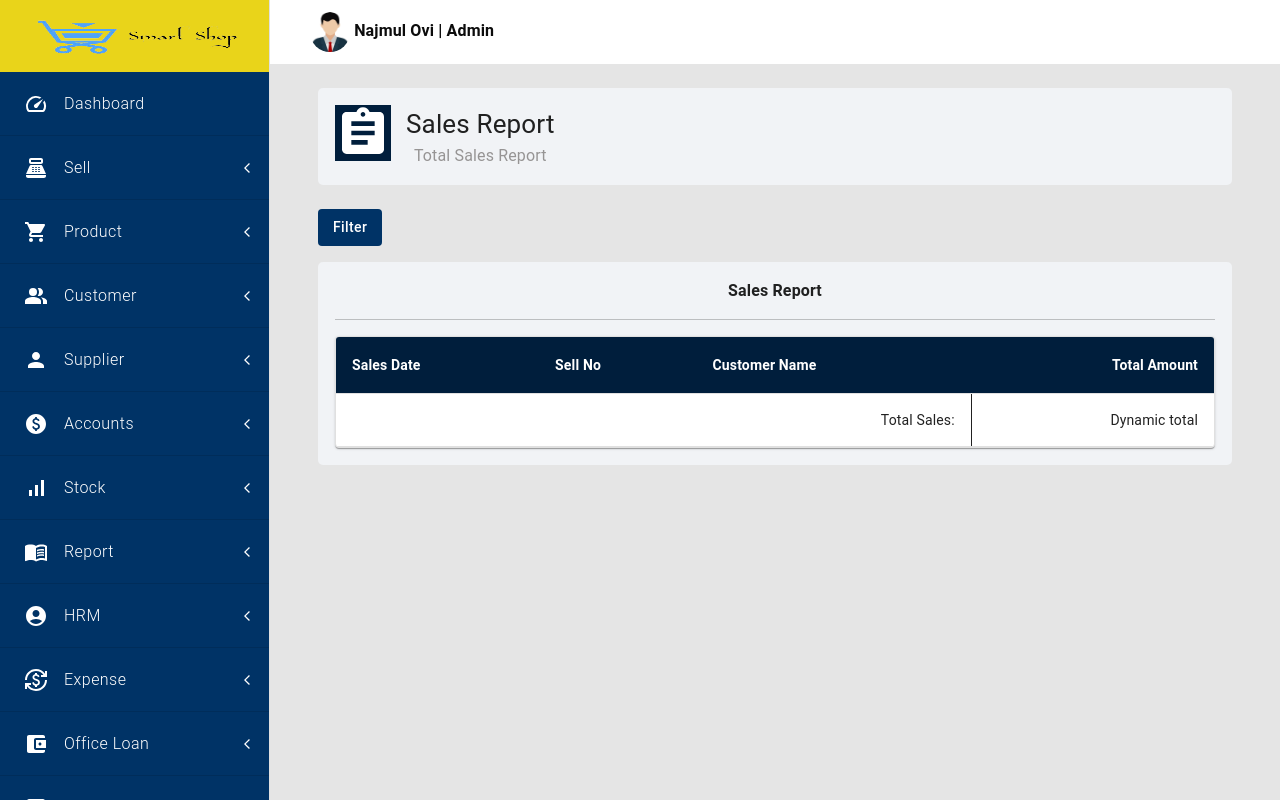
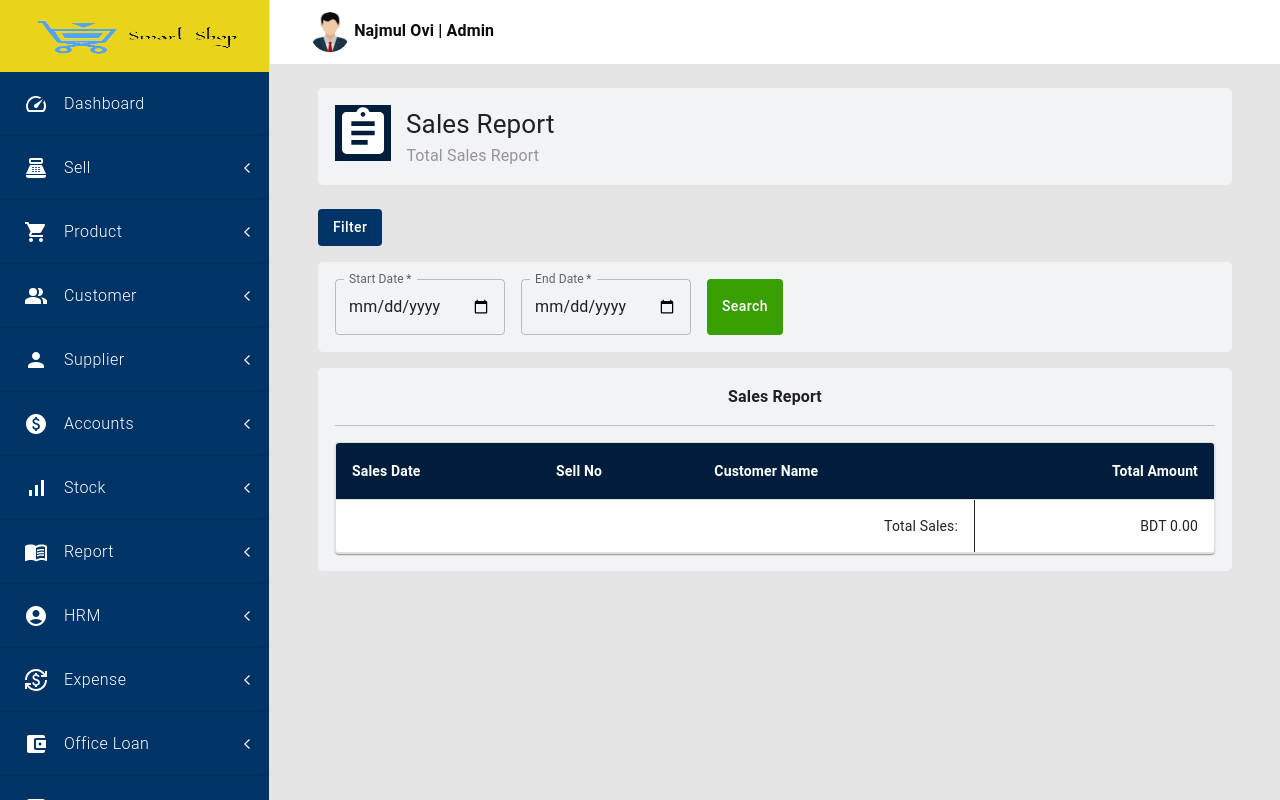
Before and after one commit to imRHB/smart-shop-client, a React (Create React App) app: page /dashboard/sales-report in a window 1280 px wide. Both pictures are taken after a click on the button "Filter". Shown: the top 800 px of the page. Built offline with nearby package versions, Linux system fonts and the light colour scheme; no server answers.

Commit message:
filter button customize

```diff
--- a/src/pages/Dashboard/Report/ProductSalesReport/ProductSalesReport.js
+++ b/src/pages/Dashboard/Report/ProductSalesReport/ProductSalesReport.js
@@ -8,7 +8,7 @@ import TableHead from "@mui/material/TableHead";
 import TableRow from "@mui/material/TableRow";
 import Typography from "@mui/material/Typography";
 import Paper from "@mui/material/Paper";
-import { Container } from "@mui/material";
+import { Button, Collapse, Container, TextField } from "@mui/material";
 import AssignmentIcon from "@mui/icons-material/Assignment";
 import products from "../../../../assets/data/products.json";
 import styles from "./ProductSalesReport.module.css";
@@ -35,6 +35,8 @@ function Row(props) {
 }
 
 const ProductSalesReport = () => {
+  const [open, setOpen] = React.useState(false);
+
   return (
     <Container sx={{ width: "100%", mb: 5 }}>
       <Box className={`${styles.topContainer}`} sx={{ display: "flex", my: 3 }}>
@@ -44,8 +46,37 @@ const ProductSalesReport = () => {
         <Typography>
           <span style={{ fontSize: "26px" }}>Sales Report (Product Wise)</span>{" "}
           <br />{" "}
-          <span style={{ color: "#969494" }}>Sales Report (Product Wise)</span>
+          <span style={{ color: "#969494", marginLeft: "-120px" }}>Sales Report (Product Wise)</span>
         </Typography>
+      </Box>
+      <Box sx={{ textAlign: "left", mb: 1 }}>
+        <Button className={`${styles.filterBtn}`} onClick={() => setOpen(!open)}>
+          Filter
+        </Button>
+        <Collapse
+          in={open}
+          sx={{ mt: 2, mb: 2 }}
+          timeout="auto"
+          unmountOnExit
+          className={`${styles.tableContainer}`}
+        >
+          <form >
+
+            <TextField id="date" label="Start Date" type="date" sx={{ mr: 2 }}
+              InputLabelProps={{
+                shrink: true,
+              }}
+              required
+            />
+            <TextField id="date" label="End Date" type="date" sx={{ mr: 2 }}
+              InputLabelProps={{
+                shrink: true,
+              }}
+              required
+            />
+            <Button className={`${styles.searchBtn}`} type='submit'>Search</Button>
+          </form>
+        </Collapse>
       </Box>
       <Box className={`${styles.tableContainer}`}>
         <Typography sx={{ fontWeight: "bold" }}>
--- a/src/pages/Dashboard/Report/ProductSalesReport/ProductSalesReport.module.css
+++ b/src/pages/Dashboard/Report/ProductSalesReport/ProductSalesReport.module.css
@@ -46,3 +46,23 @@
     padding: 17px;
     border-radius: 5px;
   }
+  .filterBtn {
+    background-color: #003366 !important;
+    color: #fff !important;
+    text-transform: capitalize !important;
+    padding-left: 15px !important;
+    padding-right: 15px !important;
+    margin-right: 5px !important;
+  }
+  .searchBtn {
+    height: 56px;
+    font-size: 15px;
+    font-weight: bold;
+    background-color: #37a000 !important;
+    color: #fff !important;
+    text-transform: capitalize !important;
+    padding-left: 15px !important;
+    padding-right: 15px !important;
+    margin-right: 5px !important;
+
+  }
--- a/src/pages/Dashboard/Report/PurchaseReport/PurchaseReport.js
+++ b/src/pages/Dashboard/Report/PurchaseReport/PurchaseReport.js
@@ -53,7 +53,7 @@ const PurchaseReport = () => {
           </form>
         </Collapse>
       </Box>
-      {/* <Button className={`${styles.filterBtn}`}>Filter</Button> */}
+
       <Box className={`${styles.tableContainer}`} sx={{ mt: 2 }}>
         <Typography sx={{ fontWeight: "bold" }}>Purchase Report</Typography>
         <hr />
--- a/src/pages/Dashboard/Report/SalesReport/SalesReport.js
+++ b/src/pages/Dashboard/Report/SalesReport/SalesReport.js
@@ -8,10 +8,11 @@ import TableHead from "@mui/material/TableHead";
 import TableRow from "@mui/material/TableRow";
 import Typography from "@mui/material/Typography";
 import Paper from "@mui/material/Paper";
-import { Button, Container } from "@mui/material";
+import { Button, Collapse, Container, TextField } from "@mui/material";
 import AssignmentIcon from "@mui/icons-material/Assignment";
 import styles from "./SalesReport.module.css";
 const SalesReport = () => {
+  const [open, setOpen] = React.useState(false);
   return (
     <Container sx={{ width: "100%", mb: 5 }}>
       <Box className={`${styles.topContainer}`} sx={{ display: "flex", my: 3 }}>
@@ -20,10 +21,38 @@ const SalesReport = () => {
         </Typography>
         <Typography>
           <span style={{ fontSize: "26px" }}>Sales Report</span> <br />{" "}
-          <span style={{ color: "#969494" }}>Total Sales Report</span>
+          <span style={{ color: "#969494", marginLeft: "-15px" }}>Total Sales Report</span>
         </Typography>
       </Box>
-      <Button className={`${styles.filterBtn}`}>Filter</Button>
+      <Box sx={{ textAlign: "left", mb: 1 }}>
+        <Button className={`${styles.filterBtn}`} onClick={() => setOpen(!open)}>
+          Filter
+        </Button>
+        <Collapse
+          in={open}
+          sx={{ mt: 2, mb: 2 }}
+          timeout="auto"
+          unmountOnExit
+          className={`${styles.tableContainer}`}
+        >
+          <form >
+
+            <TextField id="date" label="Start Date" type="date" sx={{ mr: 2 }}
+              InputLabelProps={{
+                shrink: true,
+              }}
+              required
+            />
+            <TextField id="date" label="End Date" type="date" sx={{ mr: 2 }}
+              InputLabelProps={{
+                shrink: true,
+              }}
+              required
+            />
+            <Button className={`${styles.searchBtn}`} type='submit'>Search</Button>
+          </form>
+        </Collapse>
+      </Box>
       <Box className={`${styles.tableContainer}`} sx={{ mt: 2 }}>
         <Typography sx={{ fontWeight: "bold" }}>Sales Report</Typography>
         <hr />
@@ -53,7 +82,7 @@ const SalesReport = () => {
                 <TableCell colSpan={3} align="right" sx={{ borderRight: 1 }}>
                   Total Sales:
                 </TableCell>
-                <TableCell align="right">Dynamic total </TableCell>
+                <TableCell align="right">BDT 0.00</TableCell>
               </TableRow>
             </TableBody>
           </Table>
--- a/src/pages/Dashboard/Report/SalesReport/SalesReport.module.css
+++ b/src/pages/Dashboard/Report/SalesReport/SalesReport.module.css
@@ -30,3 +30,16 @@
     padding-right: 15px !important;
     margin-right: 5px !important;
   }
+
+  .searchBtn {
+    height: 56px;
+    font-size: 15px;
+    font-weight: bold;
+    background-color: #37a000 !important;
+    color: #fff !important;
+    text-transform: capitalize !important;
+    padding-left: 15px !important;
+    padding-right: 15px !important;
+    margin-right: 5px !important;
+
+  }
--- a/src/pages/Dashboard/Report/TodaysReport/TodaysReport.js
+++ b/src/pages/Dashboard/Report/TodaysReport/TodaysReport.js
@@ -20,7 +20,7 @@ const TodaysReport = () => {
           <AssignmentIcon className={`${styles.assignmentIcon}`} />{" "}
         </Typography>
         <Typography>
-          <span style={{ fontSize: "26px" }}>Todays Report</span> <br />{" "}
+          <span style={{ fontSize: "26px", marginLeft: "-77px" }}>Todays Report</span> <br />{" "}
           <span style={{ color: "#969494" }}>
             Todays sales and purchase report
           </span>
```
